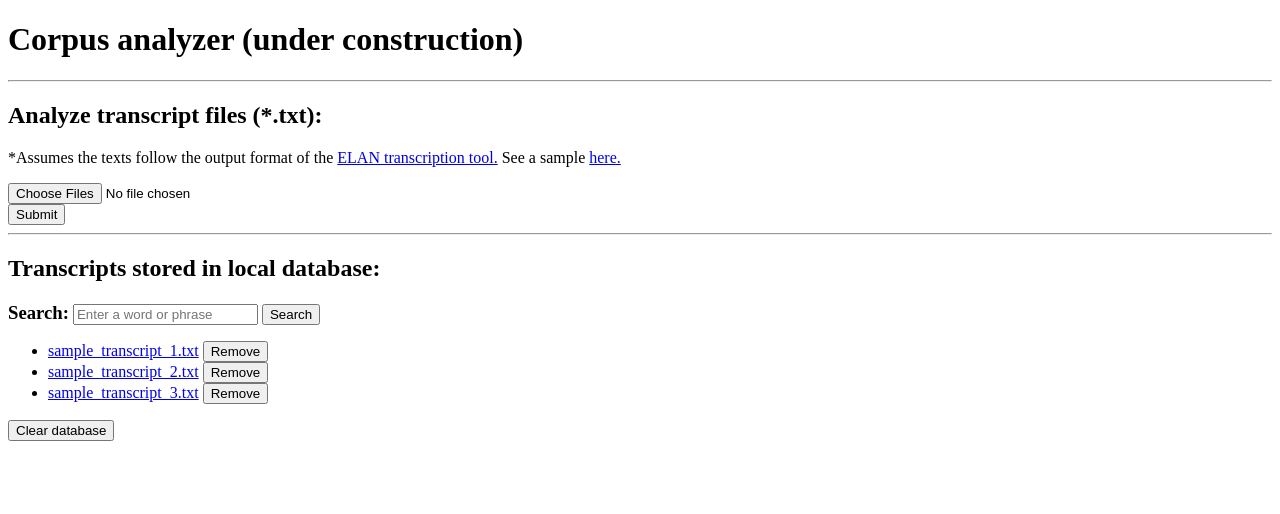
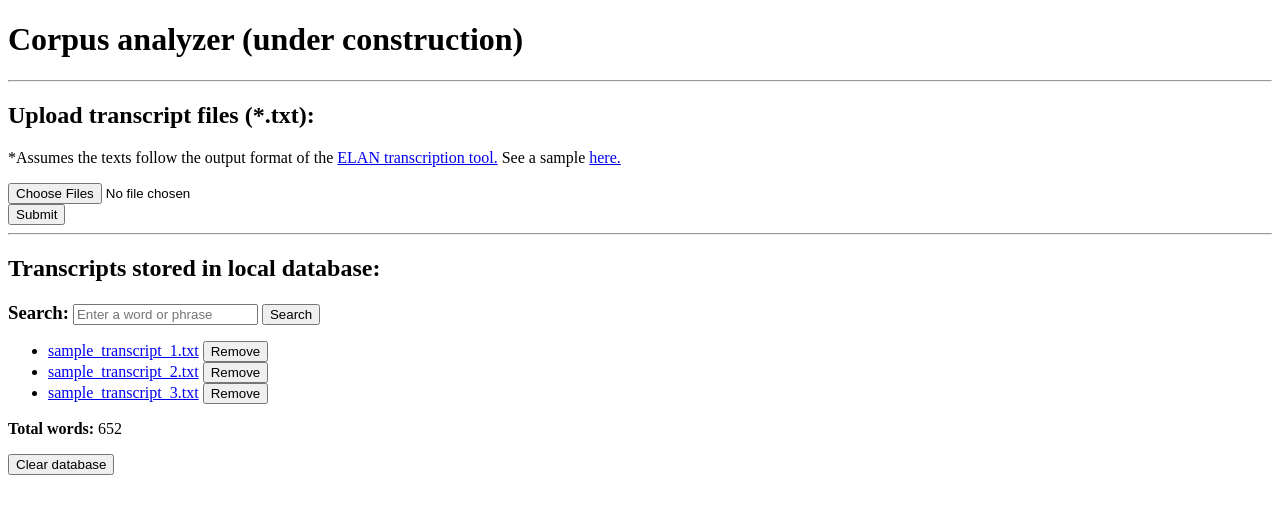
Before and after one commit to xinhuixu/corpus-analyzer, a Flask app: page / in a window 1280 px wide. Shown: the top 514 px of the page. Run offline with Flask 3, Linux system fonts and the light colour scheme.

Commit message:
implement cache & metadata

```diff
--- a/app.py
+++ b/app.py
@@ -1,35 +1,33 @@
-from utils import parse_transcript, get_list_of_speakers, filter_by_speaker, calculate_airtimes, generate_pie_chart
 import os
+from flask import Flask, render_template, request, redirect, url_for, flash
+from extensions import db, cache
+from models import *
+from utils import parse_transcript, get_list_of_speakers, filter_by_speaker, calculate_airtimes, generate_pie_chart, calculate_total_words, invalidate_cache, get_or_set_cache
+from flask_caching import Cache
 
-# Web app
-from flask import Flask, render_template, request, redirect, url_for, flash, session
 app = Flask(__name__)
 app.secret_key = os.urandom(16)
 
-# Database
-from flask_sqlalchemy import SQLAlchemy
+# Configurations
+app.config['CACHE_TYPE'] = 'SimpleCache'
+app.config['CACHE_DEFAULT_TIMEOUT'] = 300  # Default cache timeout 5 minutes
 
 app.config['SQLALCHEMY_DATABASE_URI'] = 'sqlite:///transcripts.db'
 app.config['SQLALCHEMY_TRACK_MODIFICATIONS'] = False
-db = SQLAlchemy(app)
 
-class Transcript(db.Model):
-    id = db.Column(db.Integer, primary_key=True)
-    filename = db.Column(db.String(255), unique=True, nullable=False)
-    text = db.Column(db.Text, nullable=False)
-    transcript_data = db.Column(db.JSON, nullable=True)
-    speakers = db.Column(db.JSON, nullable=True)  # Store list of unique speakers
-    airtimes = db.Column(db.JSON, nullable=True)  # Store airtime data
-    airtimes_chart_path = db.Column(db.String(255), nullable=True)
-
-    def __repr__(self):
-        return f'<Transcript {self.filename}>'
+# Initialize extensions with the app
+db.init_app(app)
+cache.init_app(app)
 
 # Route for the home page
 @app.route('/')
 def index():
     transcripts = Transcript.query.all()
-    return render_template('index.html', transcripts=transcripts)
+    total_words = get_or_set_cache('total_words', calculate_total_words)
+
+    return render_template('index.html',
+                           transcripts=transcripts,
+                           total_words=total_words)
 
 @app.route('/process_transcript_upload', methods=['POST'])
 def process_transcript_upload_route():
@@ -86,20 +84,24 @@ def process_transcript_upload_route():
             print(f'Error processing file {file.filename}: {e}', 'error')
 
     db.session.commit()  # Commit once after processing all files
+    invalidate_cache()
 
     if not processed_files:
         # If no files were processed successfully, redirect to upload page
         print('No files processed')
-        return redirect(url_for('index'))
     else:
         print(f'Successfully processed files: {", ".join(processed_files)}')
 
-     # Assuming we've saved each transcript and have their IDs
+    return redirect(url_for('index'))
+    '''
+        # Assuming we've saved each transcript and have their IDs
         transcripts = Transcript.query.all()
-
+        total_words = get_or_set_cache('total_words', calculate_total_words)
         # Re-render index page with updated list of transcripts
-        return render_template('index.html', transcripts=transcripts)
-
+        return render_template('index.html',
+                               transcripts=transcripts,
+                               total_words=total_words)
+    '''
 # Display a single transcript
 @app.route('/transcript/<int:transcript_id>')
 def transcript_display_route(transcript_id):
@@ -120,6 +122,7 @@ def delete_transcript_route(transcript_id):
 
     db.session.delete(transcript_to_delete)
     db.session.commit()
+    invalidate_cache()
     print('Transcript deleted successfully')
     return redirect(url_for('index'))
 
@@ -140,6 +143,7 @@ def delete_all_transcripts_route():
     except Exception as e:
         db.session.rollback()
         print(f'Error deleting transcripts: {e}')
+    invalidate_cache()
     return redirect(url_for('index'))
 
 
--- /dev/null
+++ b/extensions.py
@@ -0,0 +1,6 @@
+# Initialize shared extension objects for app.py and utils.py
+from flask_sqlalchemy import SQLAlchemy
+from flask_caching import Cache
+
+db = SQLAlchemy()
+cache = Cache()
--- a/templates/index.html
+++ b/templates/index.html
@@ -10,7 +10,7 @@
 
 <hr>
 <!---------------Text file upload------------------->
-    <h2>Analyze transcript files (*.txt):</h2>
+    <h2>Upload transcript files (*.txt):</h2>
     <p>*Assumes the texts follow the output format of the
         <a href="https://archive.mpi.nl/tla/elan" target="_blank">ELAN transcription tool.</a>
         See a sample <a href="{{ url_for('static', filename='sample_transcript_1.txt') }}" target="_blank">here.</a></p>
@@ -45,6 +45,7 @@
         {% endfor %}
     </ul>
 
+    <p><b>Total words: </b>{{total_words}}</p>
     <form action="{{ url_for('delete_all_transcripts_route') }}" method="post" onsubmit="return confirm('Are you sure you want to remove all transcripts? This action cannot be undone.');">
         <input type="submit" value="Clear database">
     </form>
--- a/utils.py
+++ b/utils.py
@@ -10,47 +10,8 @@
 from datetime import datetime
 from collections import defaultdict
 
-'''
-  # Load spaCy English model
-nlp = spacy.load('en_core_web_sm')
-
-def preprocess(text):
-        cleaned = re.sub('[\n\t]+', ' ', text)
-        doc = nlp(cleaned)
-        return doc
-
-def lemmatize(doc):
-    # Extract lemmatized tokens excluding punctuations and whitespace
-    lemmatized = [token.lemma_ for token in doc if not token.is_punct and not token.is_space]
-    return lemmatized
-
-def make_word_cloud(list_of_words):
-                # Generate word cloud from list of words
-        wordcloud = WordCloud(width=800, height=400, background_color='white').generate(' '.join(list_of_words))
-
-        # Save the word cloud image to a BytesIO object
-        img_buffer = BytesIO()
-        wordcloud.to_image().save(img_buffer, format='PNG')
-        img_buffer.seek(0)
-
-        # Encode the image as base64 to embed in the HTML
-        img_data = base64.b64encode(img_buffer.getvalue()).decode('utf-8')
-
-        return img_data
-
-def visualize_dependency(doc):
-       # return displacy.render(doc, style="dep", options={'distance': 120}, jupyter=False)
-        sentence_visualizations = []
-        for sent in doc.sents:
-                 # Process each sentence separately
-                print("Processing Sentence:", sent.text)
-                sent_doc = nlp(sent.text)
-
-                visualize_data = displacy.render(sent_doc, style="dep", options={'distance': 120}, jupyter=False)
-                sentence_visualizations.append(visualize_data)
-
-        return sentence_visualizations
-'''
+from models import Transcript
+from extensions import db, cache
 
 # Parse transcript text (assumes ELAN format)
 # Return [{'speaker': ____, 'speech':___, 'timestamp':____}, {...}]
@@ -123,3 +84,71 @@
 
     print("Pie chart image saved:", pie_chart_filename)
     return pie_chart_filename
+
+def calculate_total_words():
+    total_words = cache.get('total_words')
+    if total_words is None:
+        print('Updating total words...')
+        total_words = 0
+        transcripts = Transcript.query.all()
+        for transcript in transcripts:
+            for entry in transcript.transcript_data:
+                total_words += len(entry['speech'].split()) # Add number of words in each speech entry
+
+        cache.set('total_words', total_words, timeout=300)
+        print('New total words in database:', total_words)
+    return total_words
+
+# Invalidate the cache so that it can be recalculated to reflect changes from upload, delete, etc.
+def invalidate_cache():
+    cache.delete('total_words')
+    cache.delete('total_entries')
+
+def get_or_set_cache(key, calculation_func):
+    cached_value = cache.get(key)
+    if cached_value is None:
+        cached_value = calculation_func()
+        cache.set(key, cached_value, timeout=300)  # Adjust timeout as needed
+    return cached_value
+
+'''
+  # Load spaCy English model
+nlp = spacy.load('en_core_web_sm')
+
+def preprocess(text):
+        cleaned = re.sub('[\n\t]+', ' ', text)
+        doc = nlp(cleaned)
+        return doc
+
+def lemmatize(doc):
+    # Extract lemmatized tokens excluding punctuations and whitespace
+    lemmatized = [token.lemma_ for token in doc if not token.is_punct and not token.is_space]
+    return lemmatized
+
+def make_word_cloud(list_of_words):
+                # Generate word cloud from list of words
+        wordcloud = WordCloud(width=800, height=400, background_color='white').generate(' '.join(list_of_words))
+
+        # Save the word cloud image to a BytesIO object
+        img_buffer = BytesIO()
+        wordcloud.to_image().save(img_buffer, format='PNG')
+        img_buffer.seek(0)
+
+        # Encode the image as base64 to embed in the HTML
+        img_data = base64.b64encode(img_buffer.getvalue()).decode('utf-8')
+
+        return img_data
+
+def visualize_dependency(doc):
+       # return displacy.render(doc, style="dep", options={'distance': 120}, jupyter=False)
+        sentence_visualizations = []
+        for sent in doc.sents:
+                 # Process each sentence separately
+                print("Processing Sentence:", sent.text)
+                sent_doc = nlp(sent.text)
+
+                visualize_data = displacy.render(sent_doc, style="dep", options={'distance': 120}, jupyter=False)
+                sentence_visualizations.append(visualize_data)
+
+        return sentence_visualizations
+'''
```
Also changed, not shown: models.py (added, +14 -0 lines), instance/transcripts.db.
